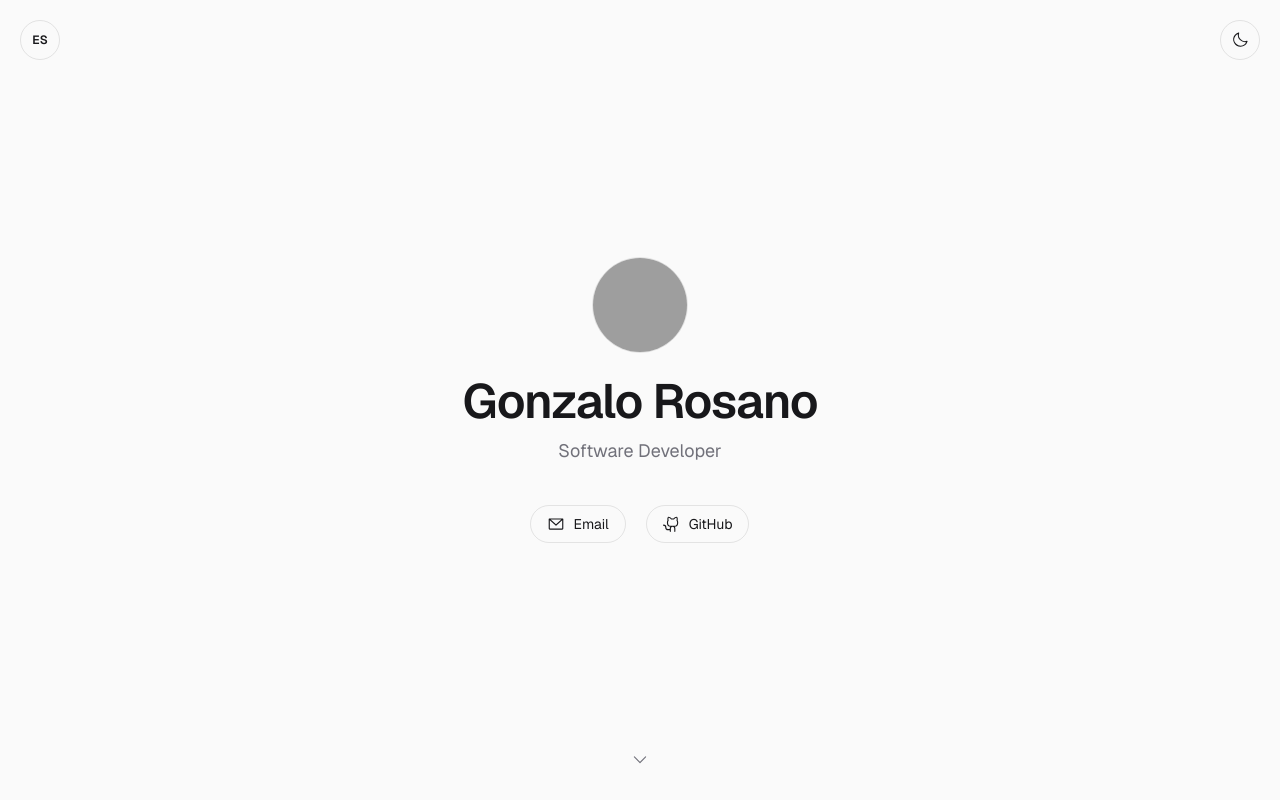
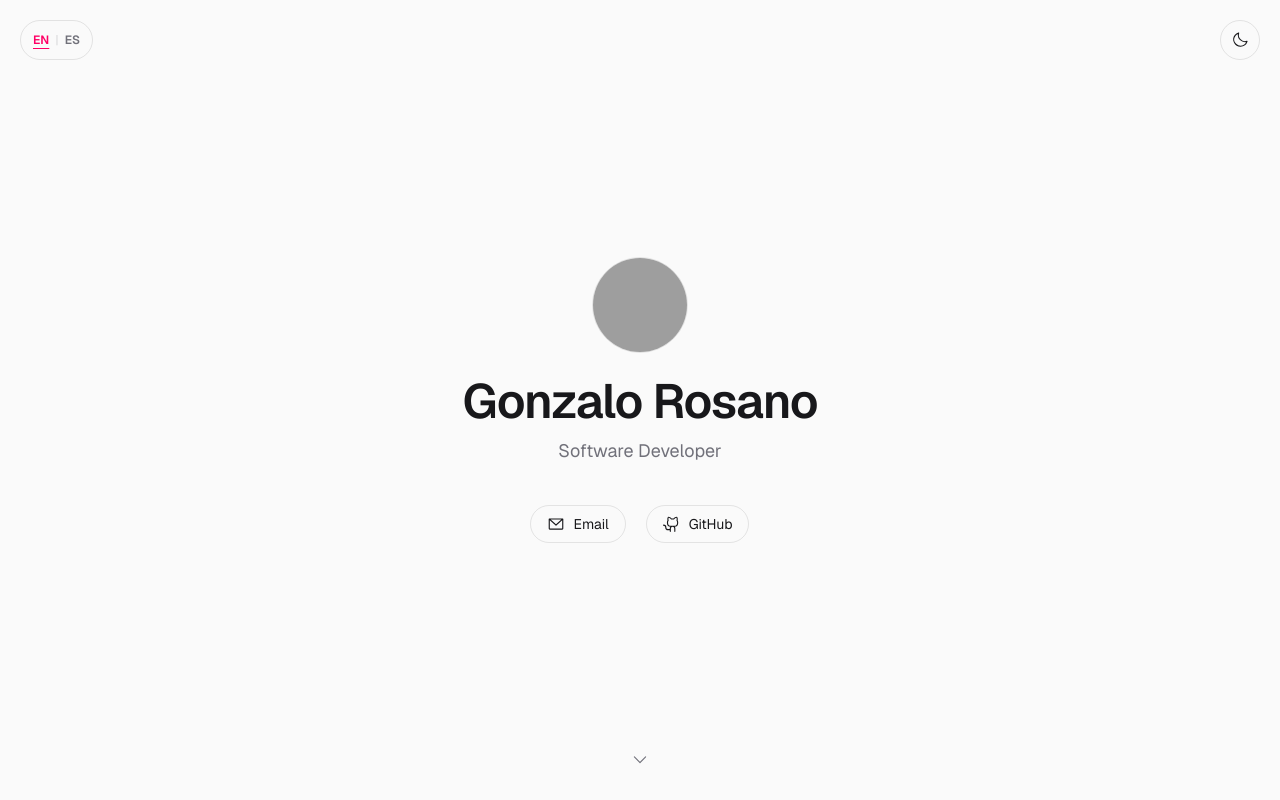
Before and after one commit to GonzaloRosano/grosano, a Next.js app: page / in a window 1280 px wide. Built offline with nearby package versions, Linux system fonts and the light colour scheme; no server answers; grey boxes are pictures that could not be loaded.

Commit message:
feat: mostrar EN/ES juntos con highlight del idioma activo

```diff
--- a/src/components/LangToggle.tsx
+++ b/src/components/LangToggle.tsx
@@ -16,28 +16,42 @@ export function LangScript() {
 }
 
 export function LangToggle() {
-  const [lang, setLang] = useState<Lang | null>(null);
+  const [lang, setLang] = useState<Lang>("en");
 
   useEffect(() => {
     const current = document.documentElement.getAttribute("data-lang") as Lang | null;
-    setLang(current ?? "en");
+    if (current) setLang(current);
   }, []);
 
-  function toggle() {
-    const next: Lang = lang === "es" ? "en" : "es";
+  function select(next: Lang) {
     setLang(next);
     document.documentElement.setAttribute("data-lang", next);
     localStorage.setItem("lang", next);
   }
 
   return (
-    <button
-      type="button"
-      onClick={toggle}
-      aria-label="Cambiar idioma"
-      className="fixed left-5 top-5 z-20 flex h-10 w-10 items-center justify-center rounded-full border border-border text-xs font-semibold text-foreground transition-colors duration-200 hover:border-accent hover:text-accent active:scale-[0.98]"
-    >
-      {lang === "es" ? "EN" : "ES"}
-    </button>
+    <div className="fixed left-5 top-5 z-20 flex h-10 items-center gap-1.5 rounded-full border border-border px-3 text-xs font-semibold">
+      <button
+        type="button"
+        onClick={() => select("en")}
+        aria-pressed={lang === "en"}
+        className={`underline-offset-4 transition-colors duration-200 ${
+          lang === "en" ? "text-accent underline" : "text-muted hover:text-foreground"
+        }`}
+      >
+        EN
+      </button>
+      <span className="text-border">|</span>
+      <button
+        type="button"
+        onClick={() => select("es")}
+        aria-pressed={lang === "es"}
+        className={`underline-offset-4 transition-colors duration-200 ${
+          lang === "es" ? "text-accent underline" : "text-muted hover:text-foreground"
+        }`}
+      >
+        ES
+      </button>
+    </div>
   );
 }
```
